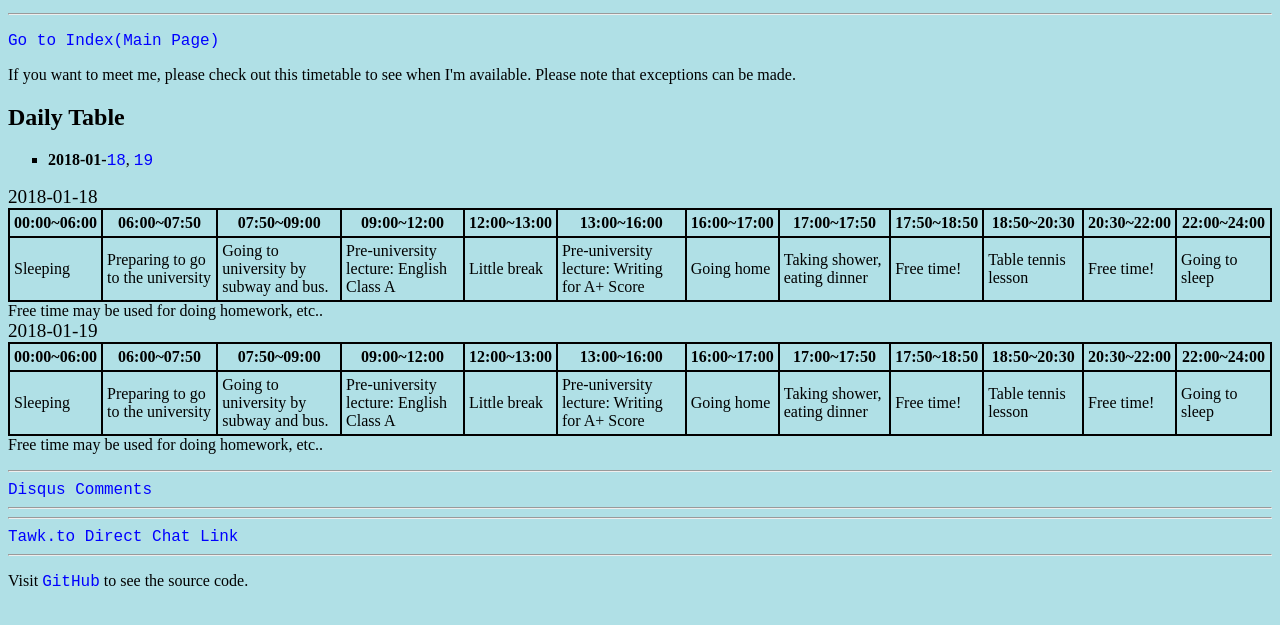
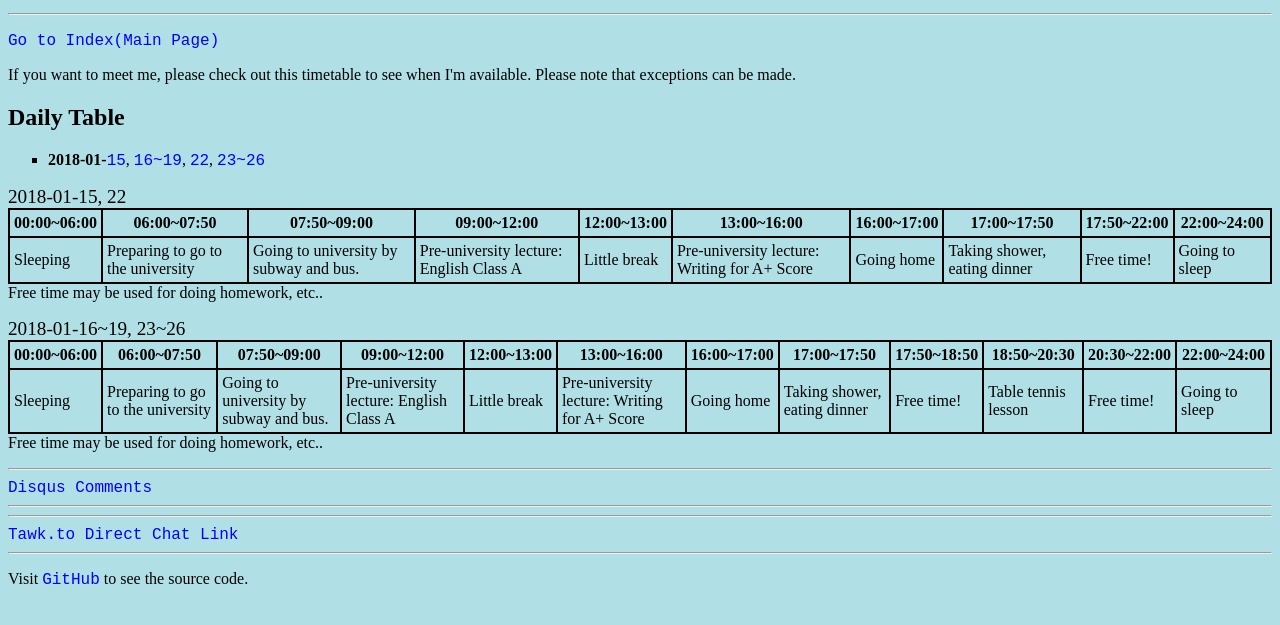
Before and after one commit to TimeSourceSheep/TimeSourceSheeps-GitHub-Blog, a plain HTML site: page timetable.html in a window 1280 px wide. Shown: the part 91-716 px from the top of the page. Drawn offline with Linux system fonts and the light colour scheme; a script that the page names is missing.

Commit message:
Add files via upload
Organized timetable.

```diff
--- a/timetable.html
+++ b/timetable.html
@@ -21,10 +21,40 @@
   <p>If you want to meet me, please check out this timetable to see when I'm available. Please note that exceptions can be made.</p>
   <p><h2>Daily Table</h2>
   <ul style="list-style-type: square;">
-   <li><b>2018-01-</b><a href="#dt20180118">18</a>, <a href="#dt20180119">19</a></li>
+   <li><b>2018-01-</b><a href="#dt201801m">15</a>, <a href="#dt201801twtf">16~19</a>, <a href="#dt201801m">22</a>, <a href="#dt201801twtf">23~26</a></li>
   </ul>
-  <table id="dt20180118">
-  <caption>2018-01-18</caption>
+  </p>
+  <p><table id="dt201801m">
+  <caption>2018-01-15, 22</caption>
+  <tr>
+  <th>00:00~06:00</th>
+  <th>06:00~07:50</th>
+  <th>07:50~09:00</th>
+  <th>09:00~12:00</th>
+  <th>12:00~13:00</th>
+  <th>13:00~16:00</th>
+  <th>16:00~17:00</th>
+  <th>17:00~17:50</th>
+  <th>17:50~22:00</th>
+  <th>22:00~24:00</th>
+  </tr>
+  <tr>
+  <td>Sleeping</td>
+  <td>Preparing to go to the university</td>
+  <td>Going to university by subway and bus.</td>
+  <td>Pre-university lecture: English Class A</td>
+  <td>Little break</td>
+  <td>Pre-university lecture: Writing for A+ Score</td>
+  <td>Going home</td>
+  <td>Taking shower, eating dinner</td>
+  <td>Free time!</td>
+  <td>Going to sleep</td>
+  </tr>
+  </table>
+  Free time may be used for doing homework, etc..
+  </p>
+  <p><table id="dt201801twtf">
+  <caption>2018-01-16~19, 23~26</caption>
    <tr>
     <th>00:00~06:00</th>
     <th>06:00~07:50</th>
@@ -55,38 +85,6 @@
    </tr>
   </table>
   Free time may be used for doing homework, etc..<br>
-  <table id="dt20180119">
-  <caption>2018-01-19</caption>
-   <tr>
-    <th>00:00~06:00</th>
-    <th>06:00~07:50</th>
-    <th>07:50~09:00</th>
-    <th>09:00~12:00</th>
-    <th>12:00~13:00</th>
-    <th>13:00~16:00</th>
-    <th>16:00~17:00</th>
-    <th>17:00~17:50</th>
-    <th>17:50~18:50</th>
-    <th>18:50~20:30</th>
-    <th>20:30~22:00</th>
-    <th>22:00~24:00</th>
-   </tr>
-   <tr>
-    <td>Sleeping</td>
-    <td>Preparing to go to the university</td>
-    <td>Going to university by subway and bus.</td>
-    <td>Pre-university lecture: English Class A</td>
-    <td>Little break</td>
-    <td>Pre-university lecture: Writing for A+ Score</td>
-    <td>Going home</td>
-    <td>Taking shower, eating dinner</td>
-    <td>Free time!</td>
-    <td>Table tennis lesson</td>
-    <td>Free time!</td>
-    <td>Going to sleep</td>
-   </tr>
-  </table>
-  Free time may be used for doing homework, etc..
   </p>
   <hr>
   <a href="#disqus_thread">Disqus Comments</a>
```
